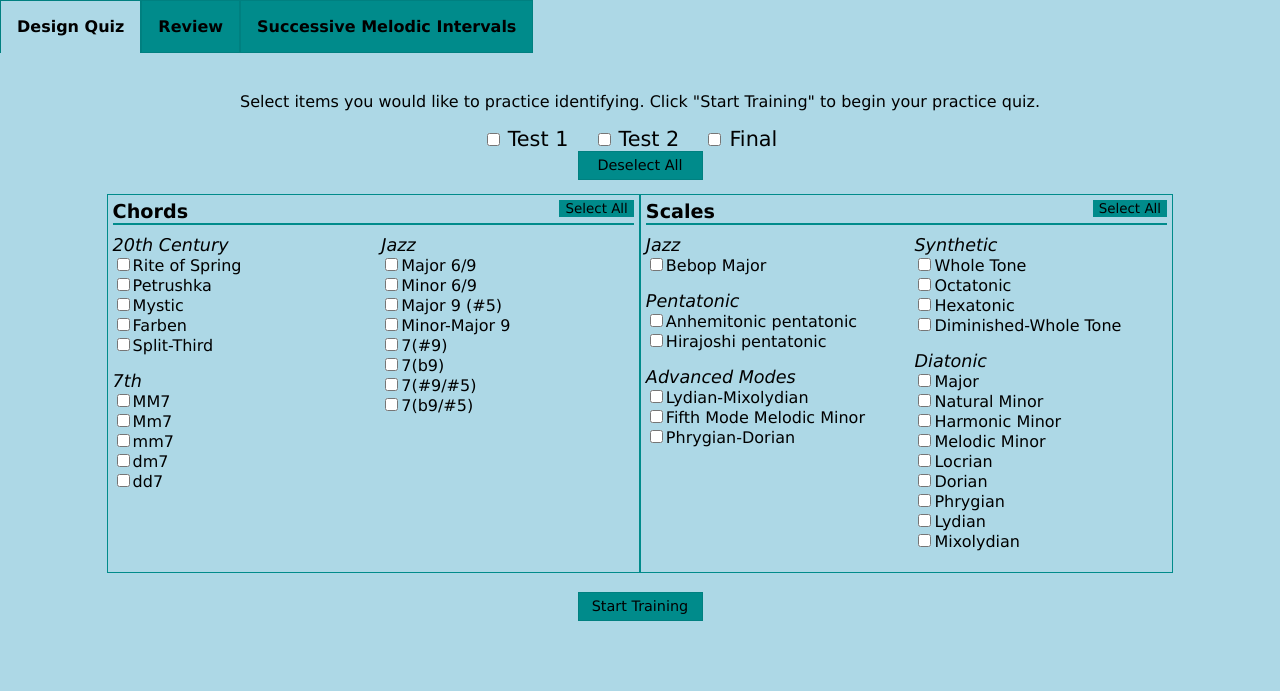
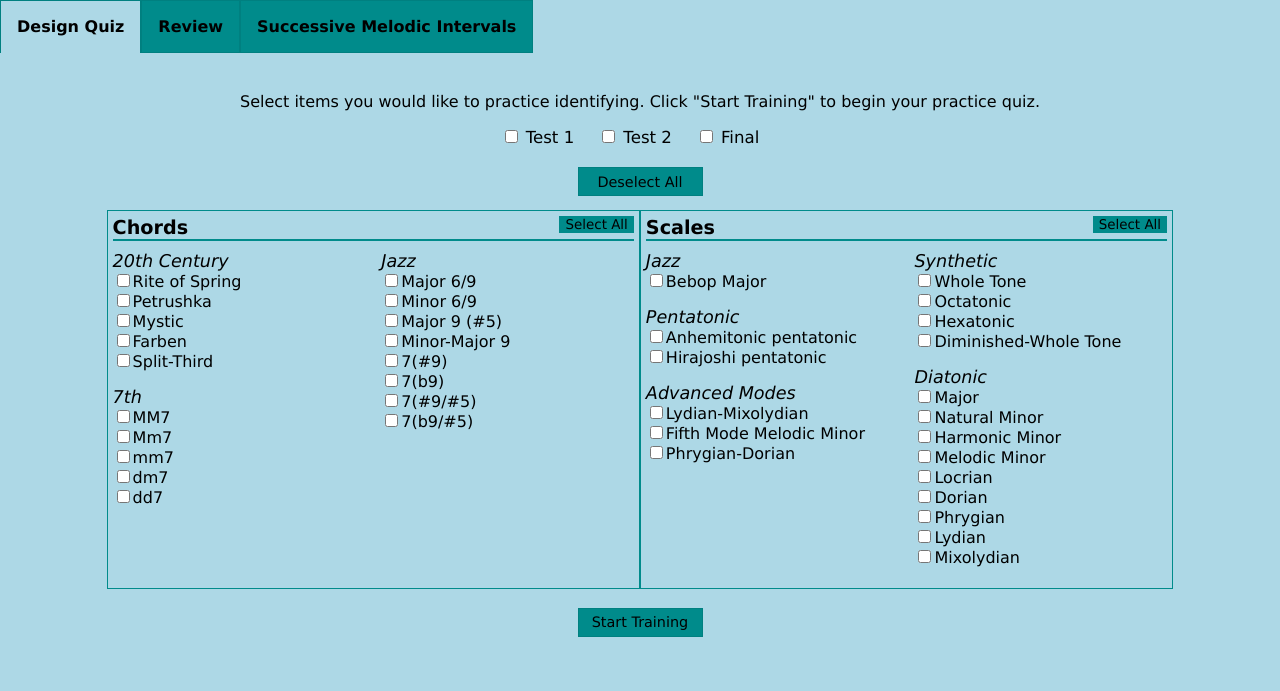
Before and after one commit to ihchen/Capstone, a PHP site: page / in a window 1280 px wide. Shown: the top 691 px of the page. Run offline with PHP 8.4, Linux system fonts and the light colour scheme.

Commit message:
homepage

```diff
--- a/index.php
+++ b/index.php
@@ -160,6 +160,10 @@
 * {
 	box-sizing: border-box;
 }
+.testboxes {
+	font-size: .8em;
+	margin-bottom: .1em;
+}
 .rows {
 	display: flex;			/* Line bottoms of columns up */
 }
@@ -292,9 +296,11 @@
 
 	<form name="selection" action="takeQuiz.php" onsubmit="return validateForm()" method="post">
 		<!-- Test checkboxes -->
-		<input type="checkbox" id="test1box" onclick="checkTest1()"><div class="testnames"> Test 1 </div>
-		<input type="checkbox" id="test2box" onclick="checkTest2()"><div class="testnames"> Test 2 </div>
-		<input type="checkbox" id="finalbox" onclick="checkFinal()"><div class="testnames"> Final </div>
+		<div class="testboxes">
+			<input type="checkbox" id="test1box" onclick="checkTest1()"><div class="testnames"> Test 1 </div>
+			<input type="checkbox" id="test2box" onclick="checkTest2()"><div class="testnames"> Test 2 </div>
+			<input type="checkbox" id="finalbox" onclick="checkFinal()"><div class="testnames"> Final </div>
+		</div>
 		<br/>
 		<button type="button" class="button" onclick="uncheckBoxes()">Deselect All</button>
 		<br/>
```
